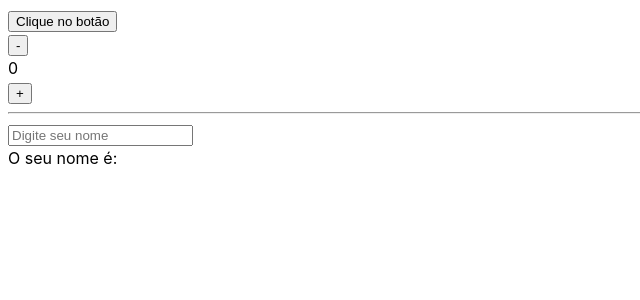
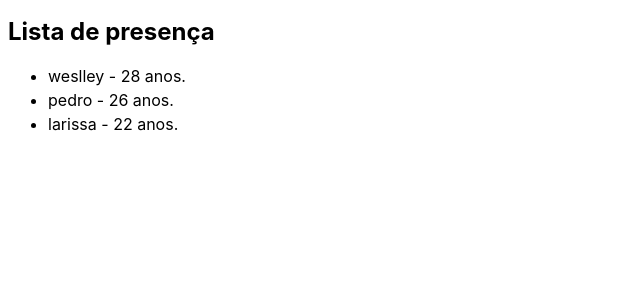
Before and after one commit to weslleyrods/20231_b7web_react, a React (Vite) app: page / in a window 1280 px wide. Shown: the top 300 px of the page, without its empty margins (0-640 px from the left). Built offline with nearby package versions, Linux system fonts and the light colour scheme.

Commit message:
feat(mod02aula07): renderizacao de listas

```diff
--- a/src/App.tsx
+++ b/src/App.tsx
@@ -1,45 +1,31 @@
-import { useState, ChangeEvent } from "react";
-import Button from "./components/Button"
+import Person from "./components/Person"
 
 const App = ()=>{
 
-  const [n, setN] = useState(0);
-  const [name, setName] = useState("");
-
-  const handleMinus = () =>{
-    setN(n - 1)
-  };
-  const handleMore = () =>{
-    setN(n + 2)
-  };
-
-  const handleName = (e: ChangeEvent<HTMLInputElement> ) =>{
-    setName(e.target.value)
-  }
-
-  const eventButtonAction = (txt:string) =>{
-    alert("Frase do App "+ txt)
-  }
+  const list =[
+  {
+      name: 'weslley',
+      age: 28
+    },
+    {
+      name: 'pedro',
+      age: 26
+    },
+    {
+      name: 'larissa',
+      age: 22
+    }
+  ];
 
   return (
     <div>
-
-      <Button text="Clique no botão"
-      clickFn ={eventButtonAction}/>
-
-      <br/>
-      <button onClick={handleMinus}>-</button>
-      <div>{n}</div>
-      <button onClick={handleMore}>+</button>
-
-      <hr/>
-
-      <input type="text" placeholder="Digite seu nome"
-      value={name}
-      onChange={handleName}
-      />
-      <br/>
-      O seu nome é: {name}
+      <h2>Lista de presença</h2>
+      <ul>
+        {/* arrow function com () p/ redenrizar elemento na dom */}
+        {list.map((item, index)=>(
+					<Person key={index} data={item}/>
+        ))}
+      </ul>
     </div>
     );
 }
--- /dev/null
+++ b/src/components/Person.tsx
@@ -0,0 +1,15 @@
+type Props = {
+  data:{
+    name: string,
+    age: number
+  }
+}
+const Person = ({data}: Props) =>{
+  return(
+    <li>
+      {data.name} - {data.age} anos.
+    </li>
+  )
+}
+
+export default Person;
```
